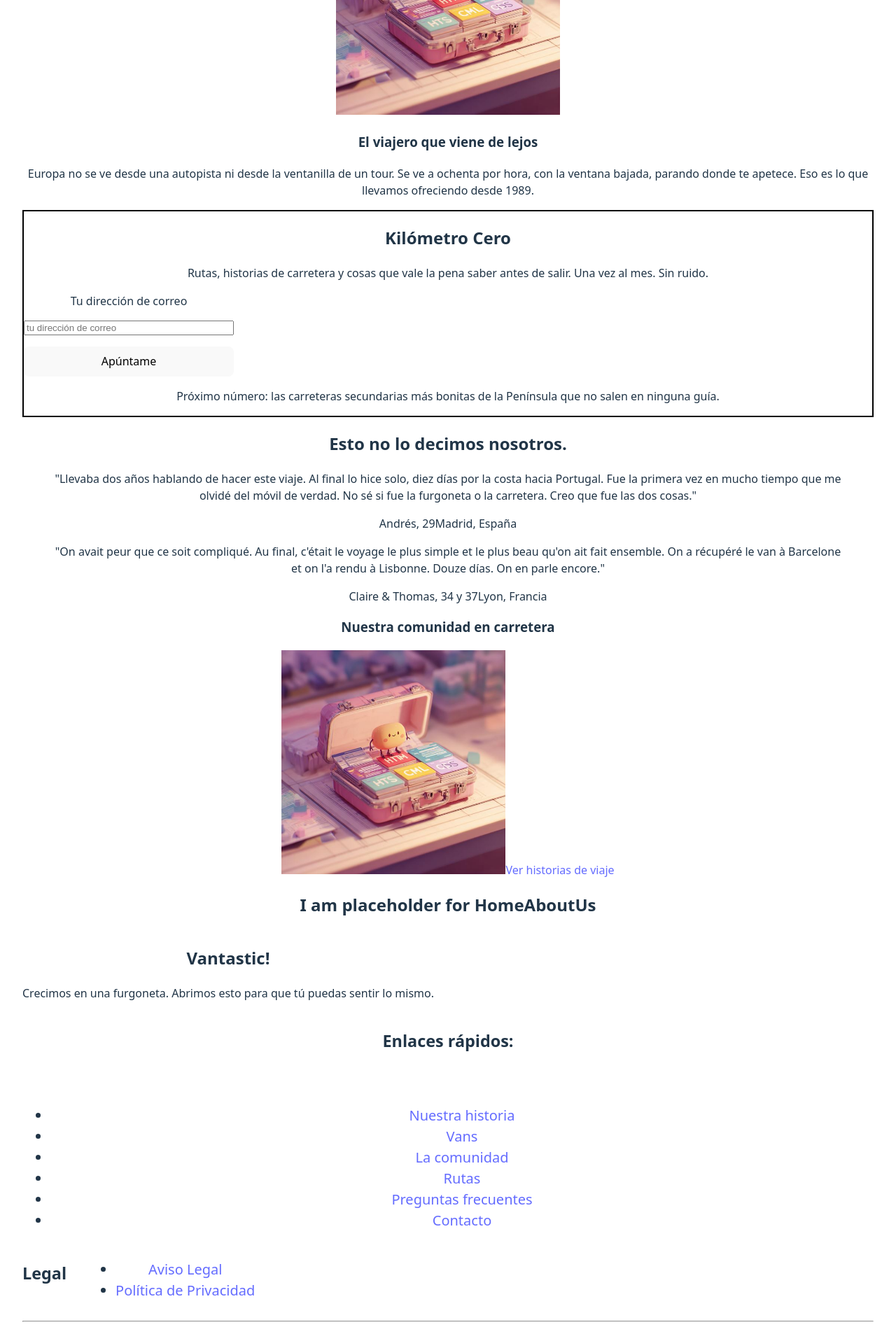
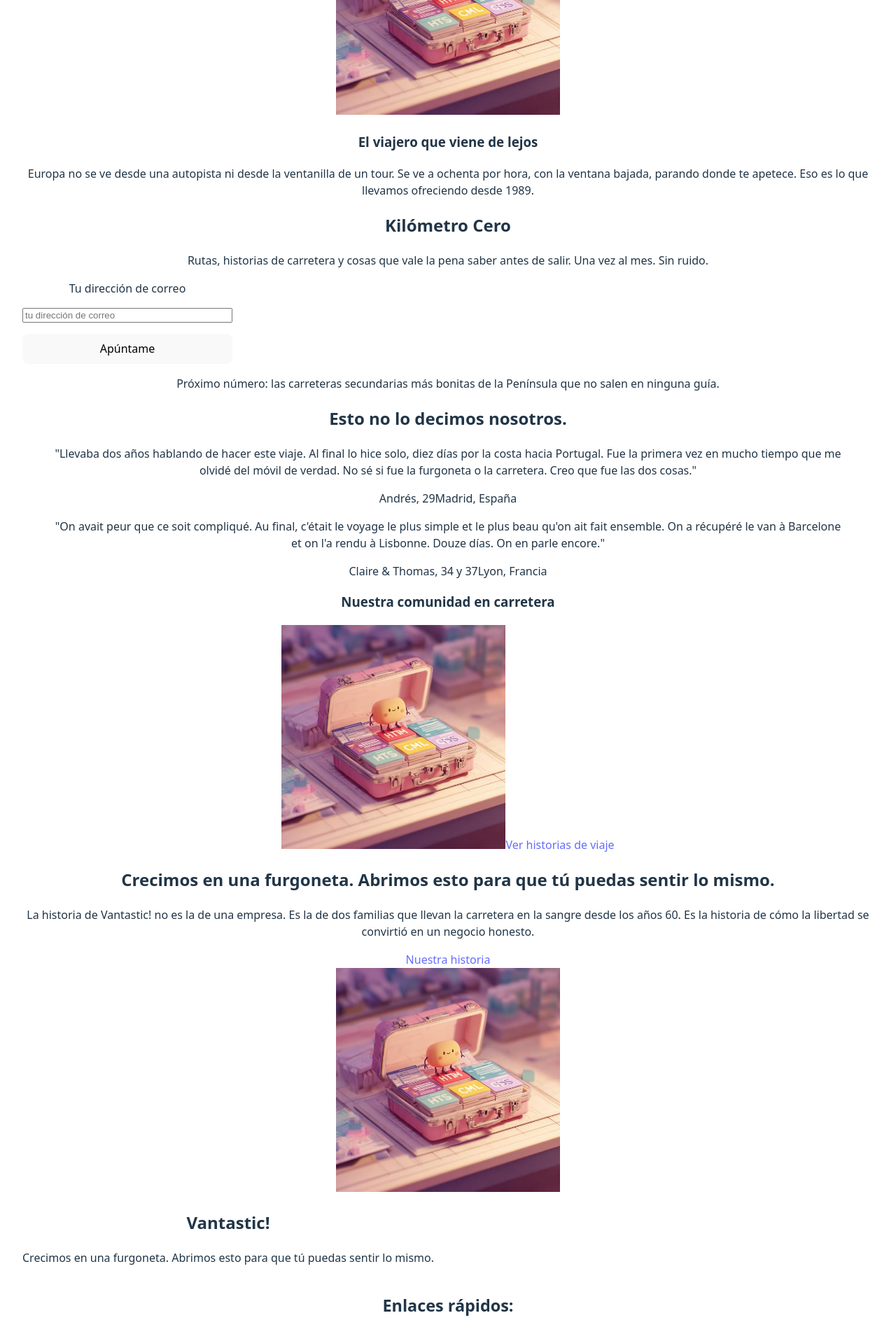
Before and after one commit to candytale55/vantastic, a React (Vite) app: page /home in a window 1280 px wide. Shown: the part 3840-5746 px from the top of the page at 70% size. Built offline with nearby package versions, Linux system fonts and the light colour scheme; what miragejs would draw is missing.

Commit message:
feat(HomeAboutUs): update About Us section with new content and layout

```diff
--- a/src/index.css
+++ b/src/index.css
@@ -168,6 +168,7 @@ html {
 .placeholder-image,
 .card-image,
 .persona-image,
-.community-collage-image {
+.community-collage-image,
+.about-image-home > img {
   height: 40vh;
 }
--- a/src/pages/sections/HomeAboutUs.jsx
+++ b/src/pages/sections/HomeAboutUs.jsx
@@ -1,7 +1,17 @@
-import React from 'react'
+import { Link } from 'react-router-dom'
+import placeholder_image from '/src/assets/images/placeholder_image.jpg'
 
 export default function HomeAboutUs() {
   return (
-    <h2>I am placeholder for HomeAboutUs</h2>
+      <section class="home-about-hook-section">
+          <div class="about-hook-content">
+              <h2>Crecimos en una furgoneta. Abrimos esto para que tú puedas sentir lo mismo.</h2>
+              <p>La historia de Vantastic! no es la de una empresa. Es la de dos familias que llevan la carretera en la sangre desde los años 60. Es la historia de cómo la libertad se convirtió en un negocio honesto.</p>
+              <Link to="/about" class="cta-button-large">Nuestra historia</Link>
+          </div>
+          <div class="about-image-home">
+              <img src={placeholder_image} alt="Foto de los fundadores o taller Vantastic!" />
+          </div>
+      </section>
   )
 }
--- a/src/pages/sections/HomeNewsletterSignup.jsx
+++ b/src/pages/sections/HomeNewsletterSignup.jsx
@@ -2,7 +2,7 @@
 
 export default function HomeNewsletterSignup() {
     return (
-        <section class="home-newsletter-signup-section border">
+        <section class="home-newsletter-signup-section">
             <h2>Kilómetro Cero</h2>
             <p class="subtitle">Rutas, historias de carretera y cosas que vale la pena saber antes de salir. Una vez al mes. Sin ruido.</p>
             <form class="newsletter-form">
```
